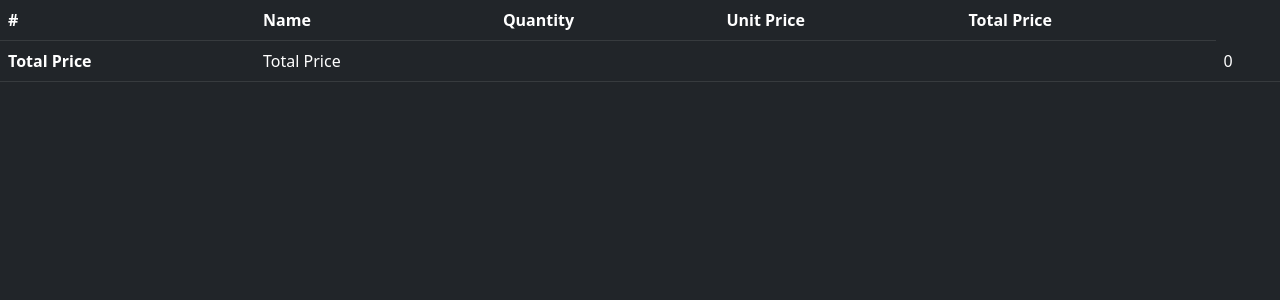
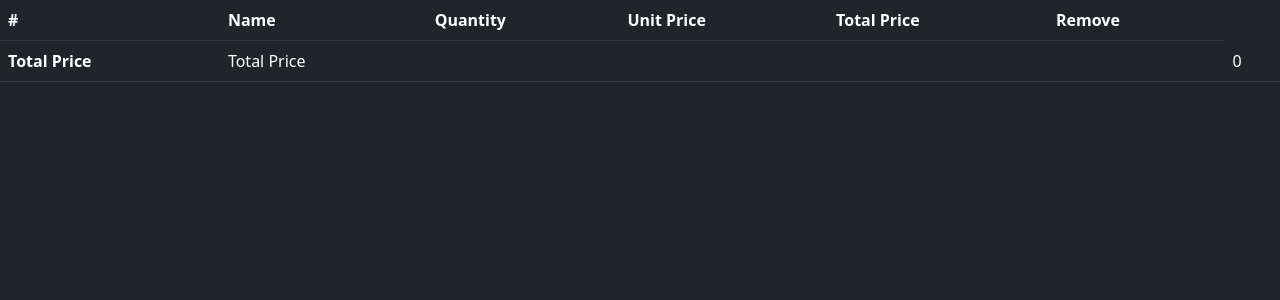
Before and after one commit to mrisis/shopping, a Django app: page /orders/cart/ in a window 1280 px wide. Shown: the part 56-356 px from the top of the page. Run offline with Django 4.2, Linux system fonts and the light colour scheme; parts of the project's set-up code (start-up, migrations or seed data) failed here and were passed over.

Commit message:
cart.html | add remove link for cart | rezaamin

```diff
--- a/shop_django/project/orders/templates/orders/cart.html
+++ b/shop_django/project/orders/templates/orders/cart.html
@@ -14,6 +14,7 @@
           <th scope="col">Quantity</th>
           <th scope="col">Unit Price</th>
           <th scope="col">Total Price</th>
+            <th scope="col">Remove</th>
         </tr>
       </thead>
       <tbody>
@@ -24,6 +25,7 @@
               <td>{{ item.quantity }}</td>
               <td>{{ item.price }}</td>
               <td>{{ item.totalprice }}</td>
+            <td><a href="{% url 'orders:cart_remove' item.product.id %}"> Remove </a></td>
             </tr>
           {% endfor %}
 
```
